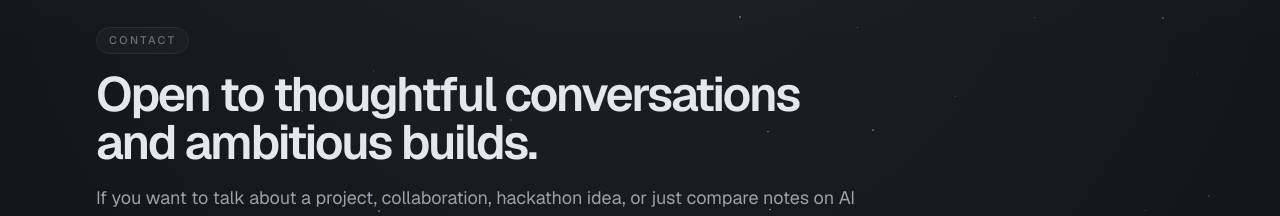
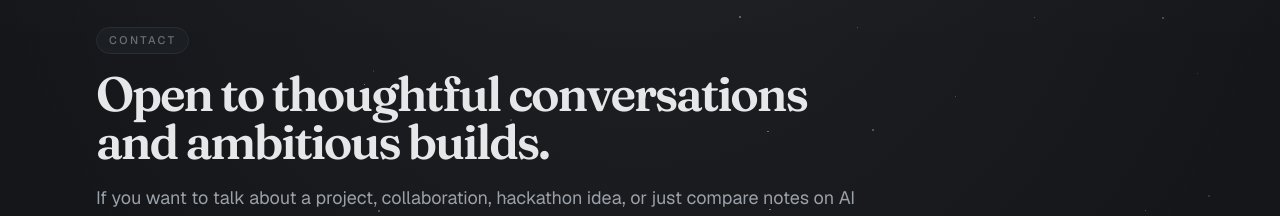
Before and after one commit to Tringuyen2007/Portfolio-Website, a Next.js app: page /contact in a window 1280 px wide. Shown: the part 150-366 px from the top of the page. Built offline with nearby package versions, Linux system fonts and the light colour scheme; no server answers.

Commit message:
Apply the heading font to the contact and project detail page titles

```diff
--- a/app/contact/page.tsx
+++ b/app/contact/page.tsx
@@ -21,7 +21,7 @@ export default function ContactPage() {
       <Container className="space-y-10">
         <div className="max-w-3xl space-y-4">
           <span className="eyebrow">Contact</span>
-          <h1 className="text-4xl font-semibold tracking-[-0.045em] text-text-primary sm:text-5xl">
+          <h1 className="font-heading text-4xl font-semibold tracking-[-0.045em] text-text-primary sm:text-5xl">
             Open to thoughtful conversations and ambitious builds.
           </h1>
           <p className="text-base leading-8 text-text-secondary sm:text-lg">
--- a/app/projects/[slug]/page.tsx
+++ b/app/projects/[slug]/page.tsx
@@ -100,7 +100,7 @@ export default async function ProjectPage({ params }: ProjectPageProps) {
             <div className="space-y-6">
               <span className="eyebrow">{project.year}</span>
               <div className="space-y-4">
-                <h1 className="max-w-4xl text-4xl font-semibold tracking-[-0.045em] text-text-primary sm:text-5xl">
+                <h1 className="max-w-4xl font-heading text-4xl font-semibold tracking-[-0.045em] text-text-primary sm:text-5xl">
                   {project.title}
                 </h1>
                 <p className="max-w-3xl text-base leading-8 text-text-secondary sm:text-lg">
```
